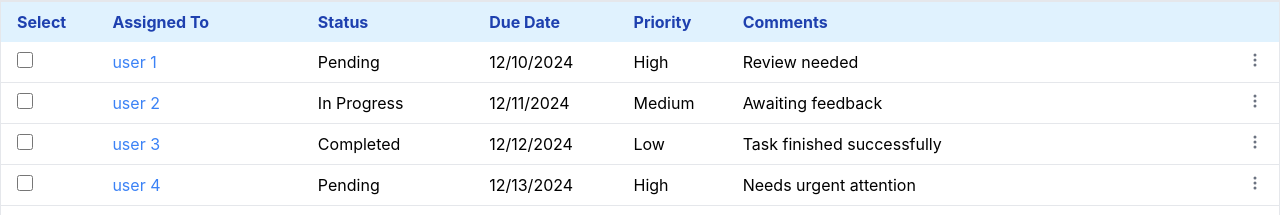
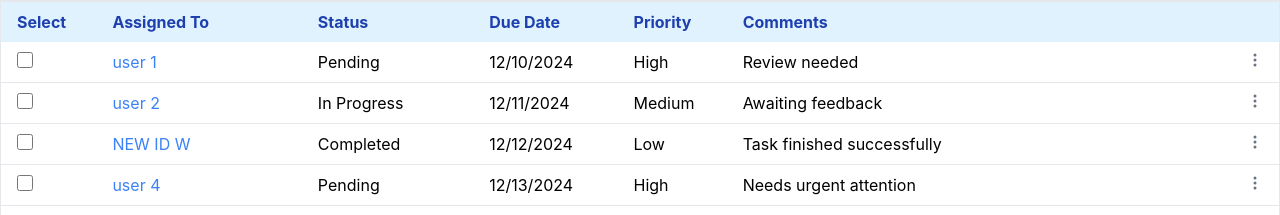
Before and after one commit to aditya28n99/Enzigma-todo-list-app, a React (Create React App) app: page / in a window 1280 px wide. Shown: the part 155-370 px from the top of the page. Built offline with nearby package versions, Linux system fonts and the light colour scheme; data requests are answered from the project's data file.

Commit message:
formatDate function added to show date

```diff
--- a/src/components/taskForm.jsx
+++ b/src/components/taskForm.jsx
@@ -65,6 +65,10 @@ export default function TaskForm({ formType, toggleForm, initialTaskData, select
     });
   };
 
+  const formatDate = (dateString) => {
+    const [month, day, year] = dateString.split('/');
+    return `${year}-${month}-${day}`;
+  };
   return (
     <div className="bg-blue-100 w-3/4 border-2 z-50 p-6">
       <h2 className="text-xl mb-4 text-center border-2">
@@ -94,7 +98,7 @@ export default function TaskForm({ formType, toggleForm, initialTaskData, select
               type="date"
               name="dueDate"
               placeholder="Due Date"
-              value={taskData.dueDate || ''}
+              value={formatDate(taskData.dueDate) || ''}
               onChange={handleChange}
               className="p-2 border"
             />
--- a/src/db.json
+++ b/src/db.json
@@ -17,12 +17,12 @@
       "comments": "Awaiting feedback"
     },
     {
-      "id": "3",
-      "assignedTo": "user 3",
+      "assignedTo": "NEW ID W",
       "status": "Completed",
       "dueDate": "12/12/2024",
       "priority": "Low",
-      "comments": "Task finished successfully"
+      "comments": "Task finished successfully",
+      "id": "3"
     },
     {
       "id": "4",
```
